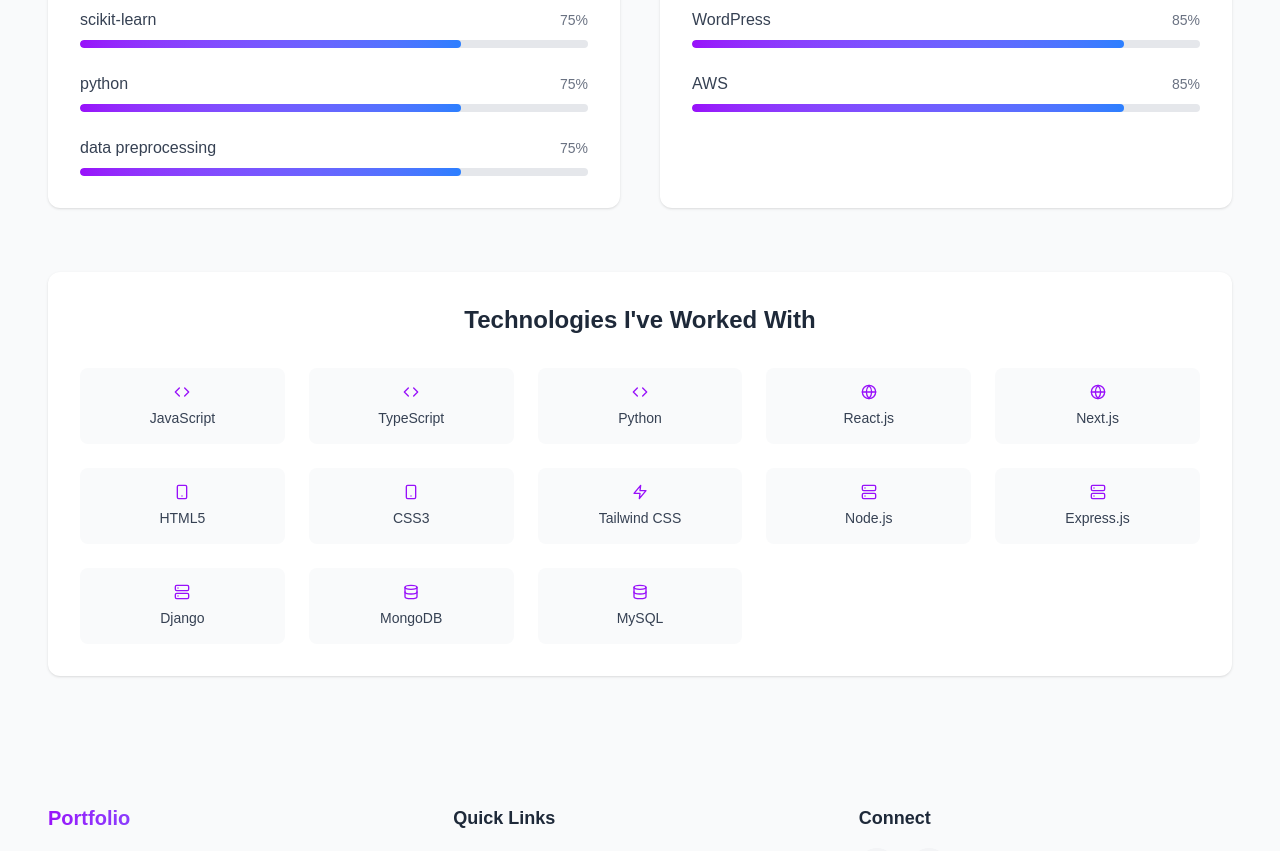
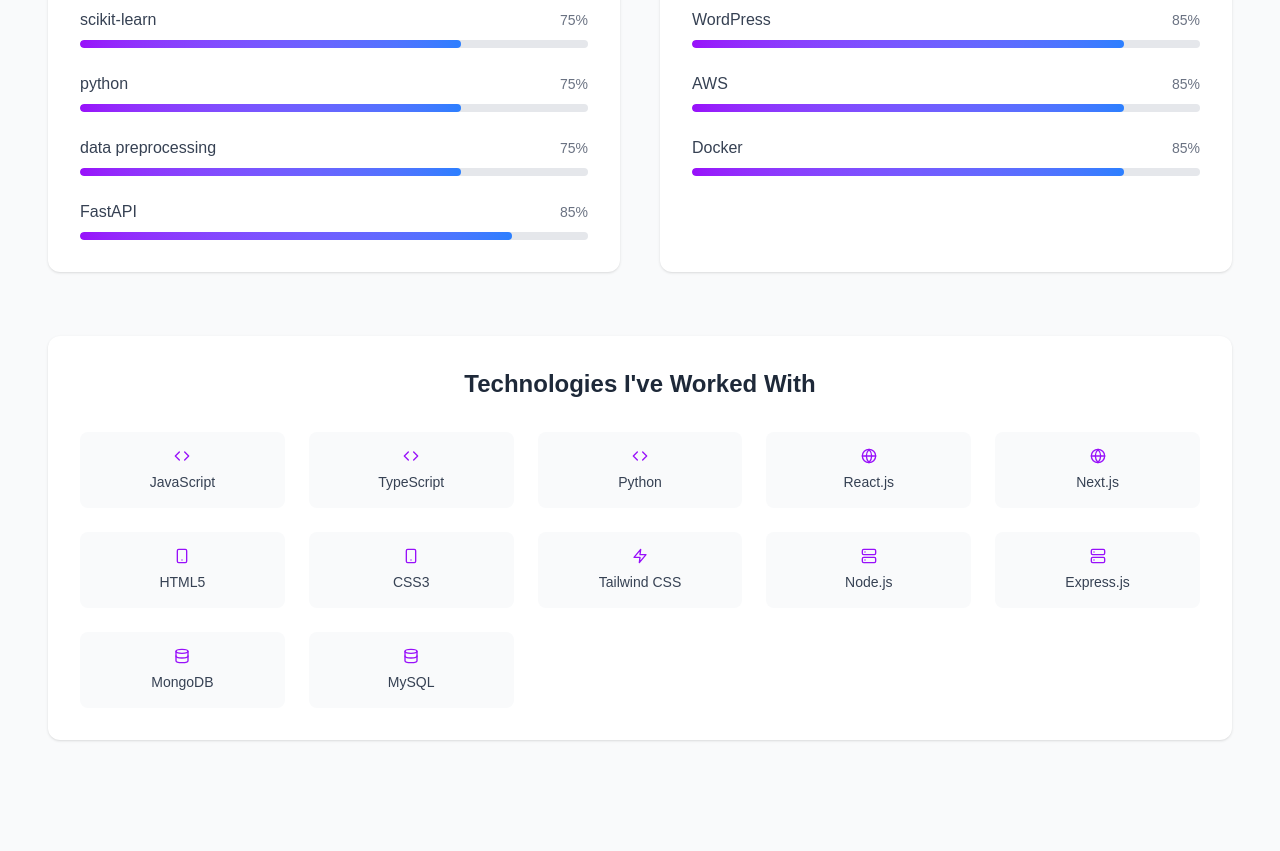
Before and after one commit to shripawar334/Portfolio-main, a Next.js app: page /skills in a window 1280 px wide. Shown: the part 1340-2191 px from the top of the page. Built offline with nearby package versions, Linux system fonts and the light colour scheme.

Commit message:
updated resume

```diff
--- a/app/skills/page.js
+++ b/app/skills/page.js
@@ -82,6 +82,7 @@
         { name: 'scikit-learn', proficiency: 75 },
         { name: 'python', proficiency: 75 },
         { name: 'data preprocessing', proficiency: 75 },
+        { name: 'FastAPI', proficiency: 85 },
 
 
       ]
@@ -94,7 +95,8 @@
         { name: 'Data Structures And Algorithms', proficiency: 85 },
         { name: 'Google Cloud', proficiency: 65 },
         { name: 'WordPress', proficiency: 85 },
-        { name: 'AWS', proficiency: 85 }
+        { name: 'AWS', proficiency: 85 },
+        { name: 'Docker', proficiency: 85 }
 
       ]
     },
@@ -111,7 +113,6 @@
     { icon: <FiZap />, name: 'Tailwind CSS' },
     { icon: <FiServer />, name: 'Node.js' },
     { icon: <FiServer />, name: 'Express.js' },
-    { icon: <FiServer />, name: 'Django' },
     { icon: <FiDatabase />, name: 'MongoDB' },
     { icon: <FiDatabase />, name: 'MySQL' },
 
```
Also changed, not shown: 1 other file (tests, documents, lock files or other folders).
